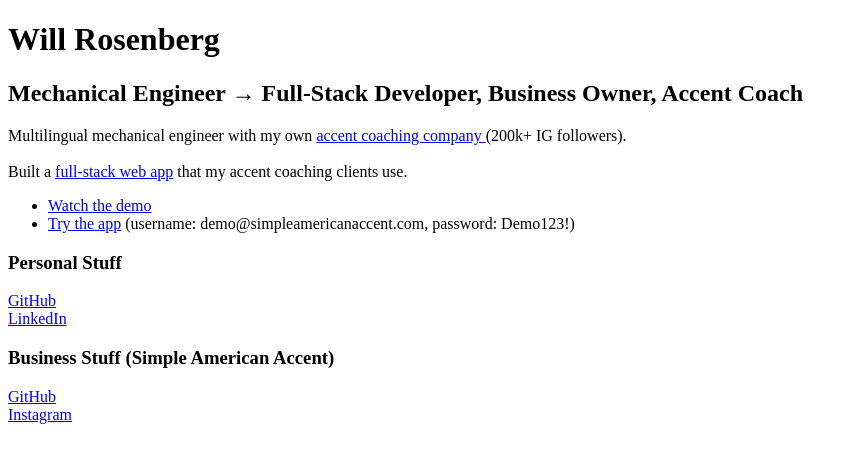
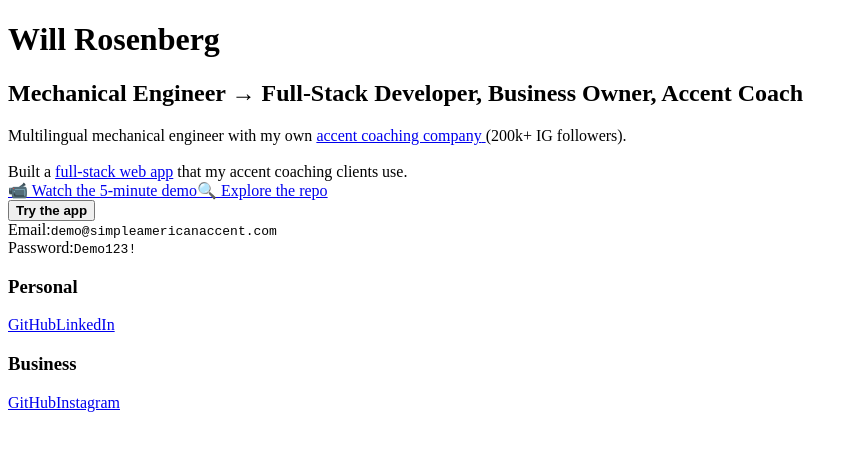
Before and after one commit to will-rosenberg/portfolio, a React (Vite) app: page / in a window 1280 px wide. Shown: the top 462 px of the page, without its empty margins (0-857 px from the left). Built offline with nearby package versions, Linux system fonts and the light colour scheme; the HTML template or start-up script is replaced by a standard one.

Commit message:
try the app button, css, etc

```diff
--- a/src/main.css
+++ b/src/main.css
@@ -36,6 +36,117 @@ a:hover {
   color: #535bf2;
 }
 
+code {
+  font-family: "Courier New", Courier, monospace;
+  background-color: rgba(255, 255, 255, 0.1);
+  padding: 0.2em 0.4em;
+  border-radius: 3px;
+  font-size: 0.9em;
+}
+
+.credential-item {
+  margin-top: 5px;
+  display: flex;
+  align-items: center;
+}
+
+.credential-label {
+  min-width: 80px;
+  margin-right: 0px;
+}
+
+.footer {
+  margin-top: 40px;
+  padding-top: 30px;
+  border-top: 1px solid rgba(255, 255, 255, 0.1);
+  display: flex;
+  gap: 40px;
+  flex-wrap: wrap;
+}
+
+.footer-section {
+  flex: 1;
+  min-width: 200px;
+}
+
+.footer-section h3 {
+  margin: 0 0 15px 0;
+  font-size: 1.1em;
+  color: rgba(255, 255, 255, 0.8);
+}
+
+.footer-links {
+  display: flex;
+  flex-direction: column;
+  gap: 8px;
+}
+
+.footer-links a {
+  display: inline-block;
+  padding: 4px 0;
+}
+
+.app-demo-container {
+  display: flex;
+  flex-direction: column;
+  align-items: center;
+  background-color: rgba(255, 255, 255, 0.05);
+  border: 1px solid rgba(255, 255, 255, 0.1);
+  border-radius: 12px;
+  padding: 25px;
+  width: 100%;
+}
+
+.demo-button {
+  margin-bottom: 20px !important;
+  font-size: 1.1em;
+  padding: 0.8em 2em;
+}
+
+.credentials {
+  display: flex;
+  flex-direction: column;
+  gap: 12px;
+  width: 100%;
+}
+
+.app-showcase {
+  display: flex;
+  flex-direction: column;
+  align-items: center;
+  margin: 30px 0;
+  max-width: 500px;
+  margin-left: auto;
+  margin-right: auto;
+}
+
+.app-links {
+  display: flex;
+  gap: 20px;
+  margin-bottom: 25px;
+  flex-wrap: wrap;
+  justify-content: center;
+}
+
+.app-links a {
+  display: inline-flex;
+  align-items: center;
+  gap: 6px;
+  padding: 8px 12px;
+  background-color: rgba(255, 255, 255, 0.05);
+  border: 1px solid rgba(255, 255, 255, 0.1);
+  border-radius: 6px;
+  text-decoration: none;
+  transition: all 0.2s;
+  font-size: 0.95em;
+}
+
+.app-links a:hover {
+  background-color: rgba(255, 255, 255, 0.1);
+  border-color: #646cff;
+  transform: translateY(-1px);
+}
+
 body {
   margin: 0;
   display: block;
@@ -56,17 +167,20 @@ h2 {
 
 button {
   border-radius: 8px;
-  border: 1px solid transparent;
+  border: 1px solid #646cff;
   padding: 0.6em 1.2em;
   font-size: 1em;
   font-weight: 500;
   font-family: inherit;
-  background-color: #1a1a1a;
+  background-color: #646cff;
+  color: white;
   cursor: pointer;
-  transition: border-color 0.25s;
+  transition: all 0.25s;
 }
 button:hover {
-  border-color: #646cff;
+  background-color: #535bf2;
+  border-color: #535bf2;
+  transform: translateY(-1px);
 }
 button:focus,
 button:focus-visible {
@@ -82,6 +196,32 @@ button:focus-visible {
     color: #747bff;
   }
   button {
-    background-color: #f9f9f9;
+    background-color: #646cff;
+    color: white;
+    border-color: #646cff;
+  }
+  button:hover {
+    background-color: #535bf2;
+    border-color: #535bf2;
+  }
+  code {
+    background-color: rgba(0, 0, 0, 0.1);
+  }
+  .footer {
+    border-top: 1px solid rgba(0, 0, 0, 0.1);
+  }
+  .footer-section h3 {
+    color: rgba(33, 53, 71, 0.8);
+  }
+  .app-demo-container {
+    background-color: rgba(0, 0, 0, 0.05);
+    border: 1px solid rgba(0, 0, 0, 0.1);
+  }
+  .app-links a {
+    background-color: rgba(0, 0, 0, 0.05);
+    border: 1px solid rgba(0, 0, 0, 0.1);
+  }
+  .app-links a:hover {
+    background-color: rgba(0, 0, 0, 0.1);
   }
 }
--- a/src/pages/Home.jsx
+++ b/src/pages/Home.jsx
@@ -23,40 +23,72 @@ export default function Home() {
           full-stack web app
         </a>{" "}
         that my accent coaching clients use.
-        <ul>
-          <li>
+        <div className="app-showcase">
+          <div className="app-links">
             <a href="https://youtu.be/1I5FPCRFm7o" target="_blank">
-              Watch the demo
+              📹 Watch the 5-minute demo
             </a>
-          </li>
-          <li>
-            <a href="https://app.simpleamericanaccent.com" target="_blank">
-              Try the app
-            </a>{" "}
-            (username: demo@simpleamericanaccent.com, password: Demo123!)
-          </li>
-        </ul>
+            <a
+              href="https://github.com/SimpleAmericanAccent/saa-app-web"
+              target="_blank"
+            >
+              🔍 Explore the repo
+            </a>
+          </div>
+
+          <div className="app-demo-container">
+            <button
+              onClick={() =>
+                window.open("https://app.simpleamericanaccent.com", "_blank")
+              }
+              className="demo-button"
+            >
+              <strong>Try the app</strong>
+            </button>
+            <div className="credentials">
+              <div className="credential-item">
+                <span className="credential-label">Email:</span>
+                <code>demo@simpleamericanaccent.com</code>
+              </div>
+              <div className="credential-item">
+                <span className="credential-label">Password:</span>
+                <code>Demo123!</code>
+              </div>
+            </div>
+          </div>
+        </div>
       </p>
-      <h3>Personal Stuff</h3>
+
+      <footer className="footer">
+        <div className="footer-section">
+          <h3>Personal</h3>
+          <div className="footer-links">
             <a href="https://github.com/will-rosenberg" target="_blank">
               GitHub
             </a>
-      <br />
             <a href="https://www.linkedin.com/in/wrosenberg/" target="_blank">
               LinkedIn
             </a>
-      {/* <br />
-      <a href="">Resume</a> */}
-      <h3>Business Stuff (Simple American Accent)</h3>
+            {/* <a href="">Resume</a> */}
+          </div>
+        </div>
+
+        <div className="footer-section">
+          <h3>Business</h3>
+          <div className="footer-links">
             <a href="https://github.com/SimpleAmericanAccent" target="_blank">
               GitHub
             </a>
-      <br />
-      <a href="https://instagram.com/SimpleAmericanAccent" target="_blank">
+            <a
+              href="https://instagram.com/SimpleAmericanAccent"
+              target="_blank"
+            >
               Instagram
             </a>
-      {/* <br />
-      <a href="">Accent Mentorship Sales Page</a> */}
+            {/* <a href="">Accent Mentorship Sales Page</a> */}
+          </div>
+        </div>
+      </footer>
     </div>
   );
 }
```
Lines whose indentation alone changed are shown as unchanged.
